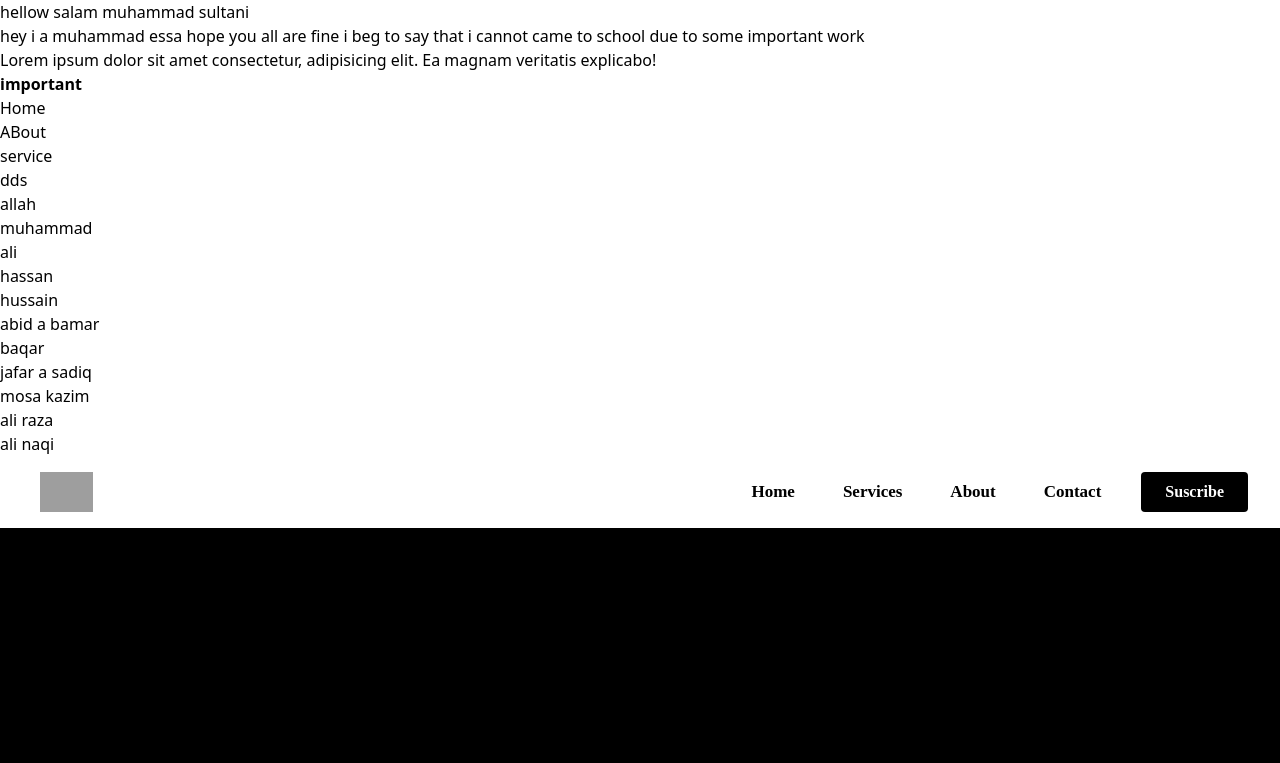
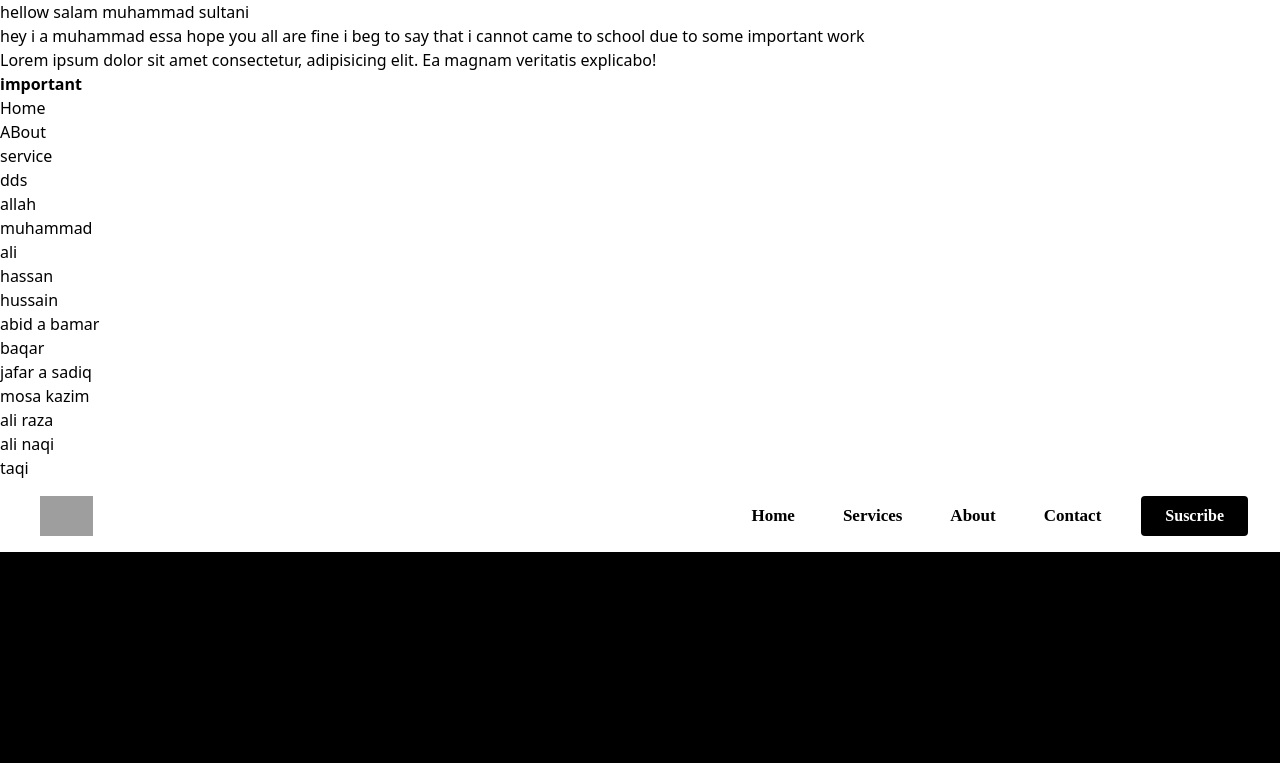
Before and after one commit to MuhammadEssa-514/Random-React-Pratice, a React (Create React App) app: page / in a window 1280 px wide. Shown: the top 763 px of the page. Built offline with nearby package versions, Linux system fonts and the light colour scheme; grey boxes are pictures that could not be loaded.

Commit message:
add menu 12

```diff
--- a/src/App.js
+++ b/src/App.js
@@ -27,6 +27,7 @@ function App() {
     <li>mosa kazim</li>
     <li>ali raza</li>
     <li>ali naqi</li>
+    <li>taqi</li>
   </ol>
 
 
```
